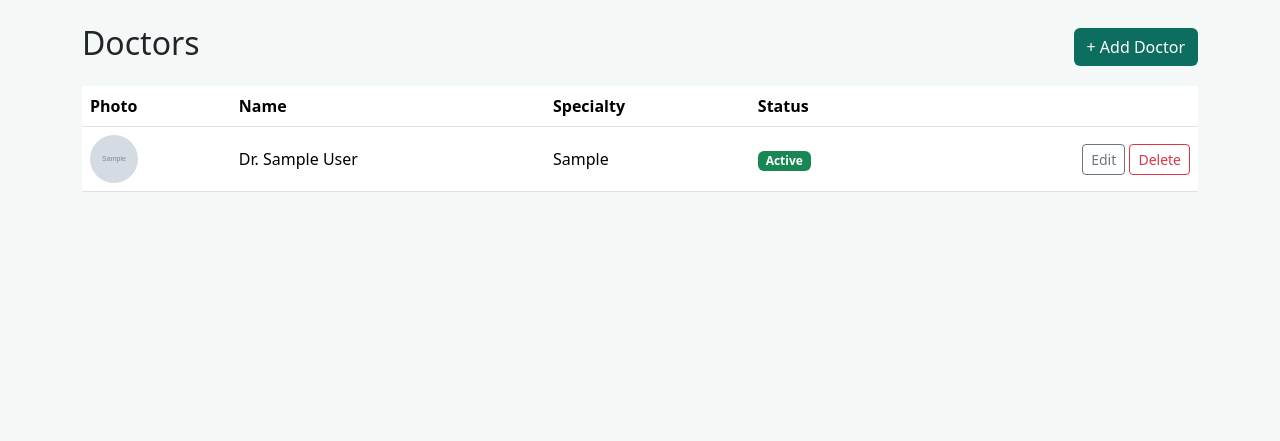
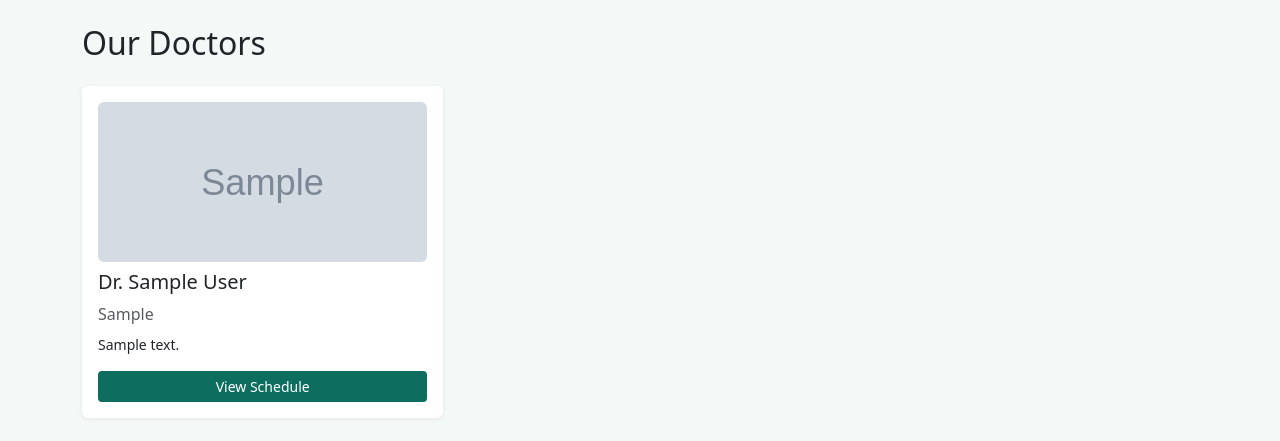
Before and after one commit to john25eng/pika-ora-web-dev, a Django app: page /doctors/ in a window 1280 px wide. Shown: the part 56-497 px from the top of the page. Run offline with Django 5.2, Linux system fonts and the light colour scheme; a user stored in the database is signed in; tables that the repository leaves empty hold one stand-in row (values such as "Sample post"); grey boxes marked "Sample" are stand-in pictures.

Commit message:
fix swapped doctor templates

```diff
--- a/templates/clinic/doctor_list.html
+++ b/templates/clinic/doctor_list.html
@@ -1,35 +1,24 @@
 {% extends 'base.html' %}
-{% block title %}Manage Doctors{% endblock %}
+{% block title %}Doctors - Piki Ora{% endblock %}
 {% block content %}
-<div class="d-flex justify-content-between align-items-center mb-3">
-    <h2>Doctors</h2>
-    <a href="{% url 'dashboard:doctor_create' %}" class="btn text-white" style="background-color:#0d6e5f;">+ Add Doctor</a>
-</div>
-<div class="table-responsive">
-    <table class="table table-hover bg-white align-middle">
-        <thead><tr><th>Photo</th><th>Name</th><th>Specialty</th><th>Status</th><th></th></tr></thead>
-        <tbody>
-            {% for doctor in doctors %}
-                <tr>
-                    <td>
-                        {% if doctor.photo %}
-                            <img src="{{ doctor.photo.url }}" alt="{{ doctor.full_name }}" style="width:48px; height:48px; object-fit:cover; border-radius:50%;">
-                        {% else %}
-                            <span class="text-muted small">No photo</span>
-                        {% endif %}
-                    </td>
-                    <td>{{ doctor.full_name }}</td>
-                    <td>{{ doctor.specialty }}</td>
-                    <td>{% if doctor.is_active %}<span class="badge bg-success">Active</span>{% else %}<span class="badge bg-secondary">Inactive</span>{% endif %}</td>
-                    <td class="text-end">
-                        <a href="{% url 'dashboard:doctor_edit' doctor.id %}" class="btn btn-sm btn-outline-secondary">Edit</a>
-                        <a href="{% url 'dashboard:doctor_delete' doctor.id %}" class="btn btn-sm btn-outline-danger">Delete</a>
-                    </td>
-                </tr>
-            {% empty %}
-                <tr><td colspan="5">No doctors added yet.</td></tr>
-            {% endfor %}
-        </tbody>
-    </table>
+<h2 class="mb-4">Our Doctors</h2>
+<div class="row g-3">
+    {% for doctor in doctors %}
+        <div class="col-md-4">
+            <div class="card h-100 p-3">
+                {% if doctor.photo %}
+                    <img src="{{ doctor.photo.url }}" alt="{{ doctor.full_name }}" class="rounded mb-2" style="width:100%; height:160px; object-fit:cover;">
+                {% endif %}
+                <h5>{{ doctor.full_name }}</h5>
+                <p class="text-muted mb-2">{{ doctor.specialty }}</p>
+                <p class="small flex-grow-1">{{ doctor.bio|truncatewords:20 }}</p>
+                <a href="{% url 'clinic:doctor_schedule' doctor.id %}" class="btn btn-sm text-white" style="background-color:#0d6e5f;">
+                    View Schedule
+                </a>
+            </div>
+        </div>
+    {% empty %}
+        <p>No doctors are currently available. Please check back later.</p>
+    {% endfor %}
 </div>
 {% endblock %}
```
Also changed, not shown: templates/dashboard/doctor_list.html (+9 -2 lines).
